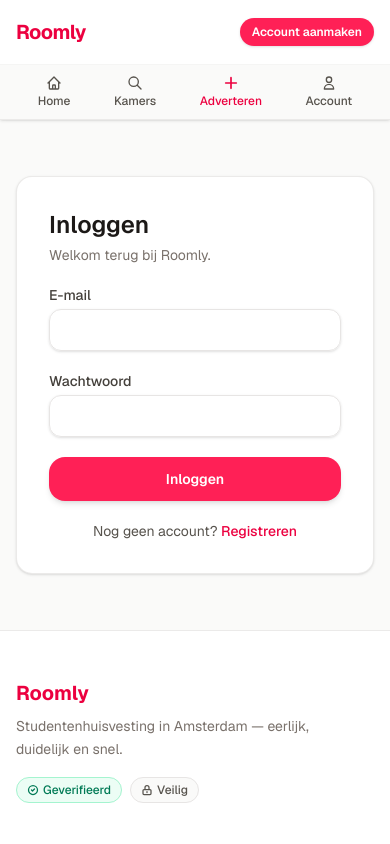
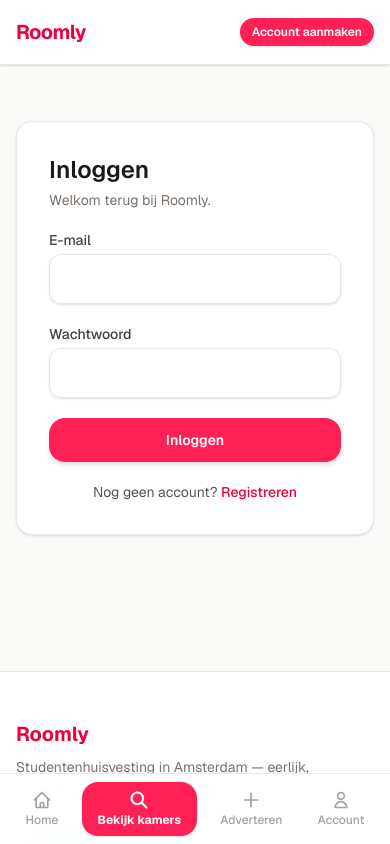
Before and after one commit to ekoc34/roomly, a Next.js app: page /inloggen in a window 390 px wide. Shown: the top 844 px of the page. Built offline with nearby package versions, Linux system fonts and the light colour scheme; no server answers.

Commit message:
Mobile UX: fixed bottom nav with Bekijk kamers CTA, 44px tap targets, StickyApplyCTA above nav

```diff
--- a/src/app/layout.tsx
+++ b/src/app/layout.tsx
@@ -2,6 +2,7 @@
 import { Geist, Geist_Mono } from "next/font/google";
 import { Footer } from "@/components/layout/Footer";
 import { Header } from "@/components/layout/Header";
+import { MobileBottomNav } from "@/components/layout/MobileBottomNav";
 import "./globals.css";
 
 const geistSans = Geist({
@@ -37,7 +38,8 @@
     >
       <body className="min-h-full flex flex-col bg-stone-50 text-stone-900">
         <Header />
-        <main className="flex-1">{children}</main>
+        <main className="flex-1 pb-20 md:pb-0">{children}</main>
+        <MobileBottomNav />
         <Footer />
       </body>
     </html>
--- a/src/components/forms/ApplicationForm.tsx
+++ b/src/components/forms/ApplicationForm.tsx
@@ -55,7 +55,7 @@
           required
           rows={4}
           placeholder="Vertel kort wie je bent en waarom je interesse hebt."
-          className="mt-1 w-full rounded-xl border border-stone-200 px-3 py-2 text-stone-900 shadow-sm focus:border-rose-300 focus:outline-none focus:ring-2 focus:ring-rose-200"
+          className="mt-1 w-full rounded-xl border border-stone-200 px-3 py-3 text-stone-900 shadow-sm focus:border-rose-300 focus:outline-none focus:ring-2 focus:ring-rose-200"
         />
       </div>
       <div className="grid gap-4 sm:grid-cols-2">
@@ -68,7 +68,7 @@
             name="budget"
             type="text"
             inputMode="decimal"
-            className="mt-1 w-full rounded-xl border border-stone-200 px-3 py-2 text-stone-900 shadow-sm focus:border-rose-300 focus:outline-none focus:ring-2 focus:ring-rose-200"
+            className="mt-1 w-full rounded-xl border border-stone-200 px-3 py-3 text-stone-900 shadow-sm focus:border-rose-300 focus:outline-none focus:ring-2 focus:ring-rose-200"
           />
         </div>
         <div>
@@ -84,7 +84,7 @@
             type="text"
             required
             placeholder="bijv. per 1 september"
-            className="mt-1 w-full rounded-xl border border-stone-200 px-3 py-2 text-stone-900 shadow-sm focus:border-rose-300 focus:outline-none focus:ring-2 focus:ring-rose-200"
+            className="mt-1 w-full rounded-xl border border-stone-200 px-3 py-3 text-stone-900 shadow-sm focus:border-rose-300 focus:outline-none focus:ring-2 focus:ring-rose-200"
           />
         </div>
       </div>
--- a/src/components/forms/LoginForm.tsx
+++ b/src/components/forms/LoginForm.tsx
@@ -83,7 +83,7 @@
           type="email"
           autoComplete="email"
           required
-          className="mt-1 w-full rounded-xl border border-stone-200 px-3 py-2 text-stone-900 shadow-sm focus:border-rose-300 focus:outline-none focus:ring-2 focus:ring-rose-200"
+          className="mt-1 w-full rounded-xl border border-stone-200 px-3 py-3 text-stone-900 shadow-sm focus:border-rose-300 focus:outline-none focus:ring-2 focus:ring-rose-200"
         />
       </div>
       <div>
@@ -96,7 +96,7 @@
           type="password"
           autoComplete="current-password"
           required
-          className="mt-1 w-full rounded-xl border border-stone-200 px-3 py-2 text-stone-900 shadow-sm focus:border-rose-300 focus:outline-none focus:ring-2 focus:ring-rose-200"
+          className="mt-1 w-full rounded-xl border border-stone-200 px-3 py-3 text-stone-900 shadow-sm focus:border-rose-300 focus:outline-none focus:ring-2 focus:ring-rose-200"
         />
       </div>
       <button
--- a/src/components/forms/RegisterForm.tsx
+++ b/src/components/forms/RegisterForm.tsx
@@ -84,7 +84,7 @@
           type="email"
           autoComplete="email"
           required
-          className="mt-1 w-full rounded-xl border border-stone-200 px-3 py-2 text-stone-900 shadow-sm focus:border-rose-300 focus:outline-none focus:ring-2 focus:ring-rose-200"
+          className="mt-1 w-full rounded-xl border border-stone-200 px-3 py-3 text-stone-900 shadow-sm focus:border-rose-300 focus:outline-none focus:ring-2 focus:ring-rose-200"
         />
       </div>
       <div>
@@ -101,7 +101,7 @@
           autoComplete="new-password"
           required
           minLength={8}
-          className="mt-1 w-full rounded-xl border border-stone-200 px-3 py-2 text-stone-900 shadow-sm focus:border-rose-300 focus:outline-none focus:ring-2 focus:ring-rose-200"
+          className="mt-1 w-full rounded-xl border border-stone-200 px-3 py-3 text-stone-900 shadow-sm focus:border-rose-300 focus:outline-none focus:ring-2 focus:ring-rose-200"
         />
         <p className="mt-1 text-xs text-stone-500">Minimaal 8 tekens.</p>
       </div>
--- a/src/components/layout/Header.tsx
+++ b/src/components/layout/Header.tsx
@@ -84,34 +84,6 @@
           )}
         </div>
       </div>
-      <div className="border-t border-stone-100 bg-stone-50/90 px-4 py-2.5 md:hidden">
-        <nav className="flex items-center justify-around text-xs font-medium text-stone-600">
-          <Link href="/" className="flex flex-col items-center gap-0.5 hover:text-rose-600">
-            <svg className="h-4 w-4" fill="none" viewBox="0 0 24 24" stroke="currentColor" strokeWidth={2}>
-              <path strokeLinecap="round" strokeLinejoin="round" d="M3 12l2-2m0 0l7-7 7 7M5 10v10a1 1 0 001 1h3m10-11l2 2m-2-2v10a1 1 0 01-1 1h-3m-6 0a1 1 0 001-1v-4a1 1 0 011-1h2a1 1 0 011 1v4a1 1 0 001 1m-6 0h6" />
-            </svg>
-            Home
-          </Link>
-          <Link href="/kamers" className="flex flex-col items-center gap-0.5 hover:text-rose-600">
-            <svg className="h-4 w-4" fill="none" viewBox="0 0 24 24" stroke="currentColor" strokeWidth={2}>
-              <path strokeLinecap="round" strokeLinejoin="round" d="M21 21l-6-6m2-5a7 7 0 11-14 0 7 7 0 0114 0z" />
-            </svg>
-            Kamers
-          </Link>
-          <Link href="/kamers/nieuw" className="flex flex-col items-center gap-0.5 text-rose-600">
-            <svg className="h-4 w-4" fill="none" viewBox="0 0 24 24" stroke="currentColor" strokeWidth={2.5}>
-              <path strokeLinecap="round" strokeLinejoin="round" d="M12 4v16m8-8H4" />
-            </svg>
-            Adverteren
-          </Link>
-          <Link href="/dashboard" className="flex flex-col items-center gap-0.5 hover:text-rose-600">
-            <svg className="h-4 w-4" fill="none" viewBox="0 0 24 24" stroke="currentColor" strokeWidth={2}>
-              <path strokeLinecap="round" strokeLinejoin="round" d="M16 7a4 4 0 11-8 0 4 4 0 018 0zM12 14a7 7 0 00-7 7h14a7 7 0 00-7-7z" />
-            </svg>
-            Account
-          </Link>
-        </nav>
-      </div>
     </header>
   );
 }
--- /dev/null
+++ b/src/components/layout/MobileBottomNav.tsx
@@ -0,0 +1,75 @@
+"use client";
+
+import Link from "next/link";
+import { usePathname } from "next/navigation";
+
+export function MobileBottomNav() {
+  const path = usePathname();
+  const isHome = path === "/";
+  const isKamers = path === "/kamers" || (path.startsWith("/kamers/") && path !== "/kamers/nieuw");
+  const isNieuw = path === "/kamers/nieuw";
+  const isDashboard = path === "/dashboard";
+
+  return (
+    <nav
+      className="fixed bottom-0 inset-x-0 z-50 border-t border-stone-200/80 bg-white/95 backdrop-blur-md md:hidden"
+      style={{ paddingBottom: "env(safe-area-inset-bottom, 0px)" }}
+    >
+      <div className="flex items-center justify-around px-2 py-2">
+        {/* Home */}
+        <Link
+          href="/"
+          className={`flex min-w-[3rem] flex-col items-center gap-0.5 rounded-xl px-3 py-2 text-xs font-medium transition ${
+            isHome ? "text-rose-600" : "text-stone-400 hover:text-stone-700"
+          }`}
+        >
+          <svg className="h-5 w-5" fill="none" viewBox="0 0 24 24" stroke="currentColor" strokeWidth={isHome ? 2.5 : 2}>
+            <path strokeLinecap="round" strokeLinejoin="round" d="M3 12l2-2m0 0l7-7 7 7M5 10v10a1 1 0 001 1h3m10-11l2 2m-2-2v10a1 1 0 01-1 1h-3m-6 0a1 1 0 001-1v-4a1 1 0 011-1h2a1 1 0 011 1v4a1 1 0 001 1m-6 0h6" />
+          </svg>
+          Home
+        </Link>
+
+        {/* Bekijk kamers — prominent rose CTA */}
+        <Link
+          href="/kamers"
+          className={`flex flex-col items-center gap-0.5 rounded-2xl px-4 py-2 text-xs font-bold shadow-sm transition active:scale-95 ${
+            isKamers
+              ? "bg-rose-600 text-white"
+              : "bg-rose-500 text-white hover:bg-rose-600"
+          }`}
+        >
+          <svg className="h-5 w-5" fill="none" viewBox="0 0 24 24" stroke="currentColor" strokeWidth={2.5}>
+            <path strokeLinecap="round" strokeLinejoin="round" d="M21 21l-6-6m2-5a7 7 0 11-14 0 7 7 0 0114 0z" />
+          </svg>
+          Bekijk kamers
+        </Link>
+
+        {/* Adverteren */}
+        <Link
+          href="/kamers/nieuw"
+          className={`flex min-w-[3rem] flex-col items-center gap-0.5 rounded-xl px-3 py-2 text-xs font-medium transition ${
+            isNieuw ? "text-rose-600" : "text-stone-400 hover:text-stone-700"
+          }`}
+        >
+          <svg className="h-5 w-5" fill="none" viewBox="0 0 24 24" stroke="currentColor" strokeWidth={isNieuw ? 2.5 : 2}>
+            <path strokeLinecap="round" strokeLinejoin="round" d="M12 4v16m8-8H4" />
+          </svg>
+          Adverteren
+        </Link>
+
+        {/* Account */}
+        <Link
+          href="/dashboard"
+          className={`flex min-w-[3rem] flex-col items-center gap-0.5 rounded-xl px-3 py-2 text-xs font-medium transition ${
+            isDashboard ? "text-rose-600" : "text-stone-400 hover:text-stone-700"
+          }`}
+        >
+          <svg className="h-5 w-5" fill="none" viewBox="0 0 24 24" stroke="currentColor" strokeWidth={isDashboard ? 2.5 : 2}>
+            <path strokeLinecap="round" strokeLinejoin="round" d="M16 7a4 4 0 11-8 0 4 4 0 018 0zM12 14a7 7 0 00-7 7h14a7 7 0 00-7-7z" />
+          </svg>
+          Account
+        </Link>
+      </div>
+    </nav>
+  );
+}
--- a/src/components/listings/StickyApplyCTA.tsx
+++ b/src/components/listings/StickyApplyCTA.tsx
@@ -23,7 +23,7 @@
   };
 
   return (
-    <div className="fixed bottom-0 inset-x-0 z-50 border-t border-stone-200 bg-white/95 px-4 py-3 shadow-lg backdrop-blur-md md:hidden">
+    <div className="fixed bottom-[4.5rem] inset-x-0 z-40 border-t border-stone-200 bg-white/95 px-4 py-3 shadow-lg backdrop-blur-md md:hidden">
       <div className="flex items-center justify-between gap-3">
         <div>
           <p className="text-xs text-stone-500">Huurprijs</p>
```
